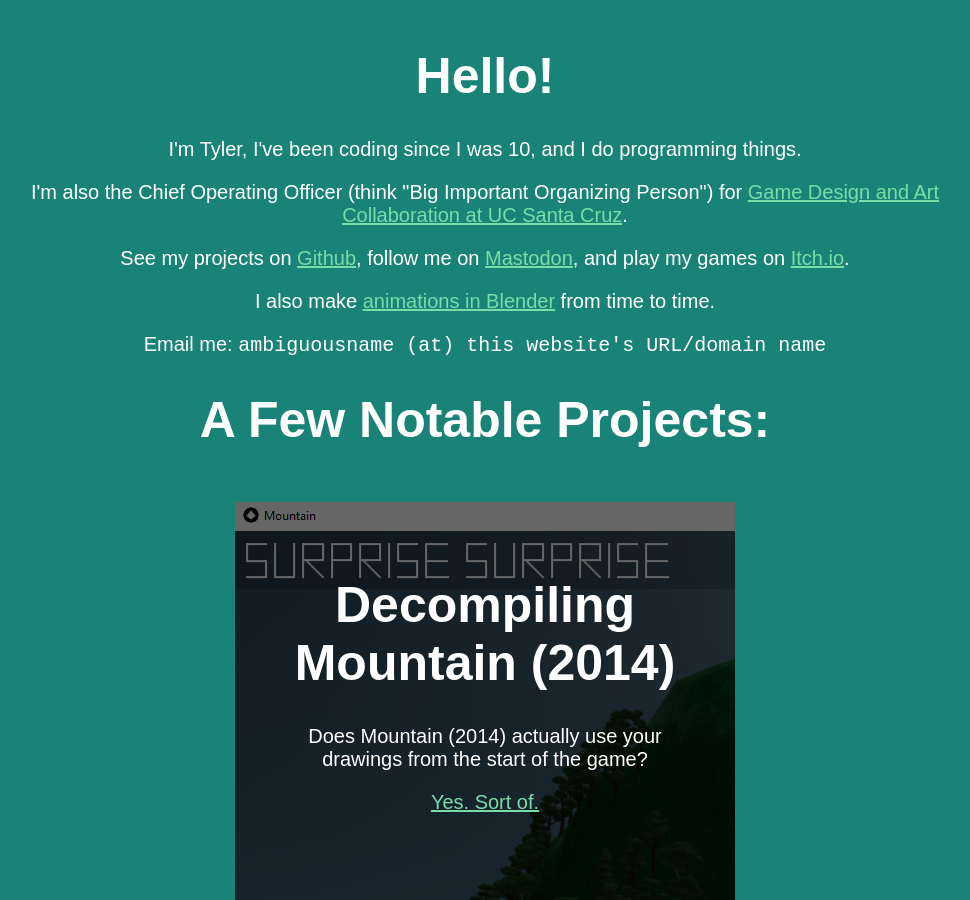
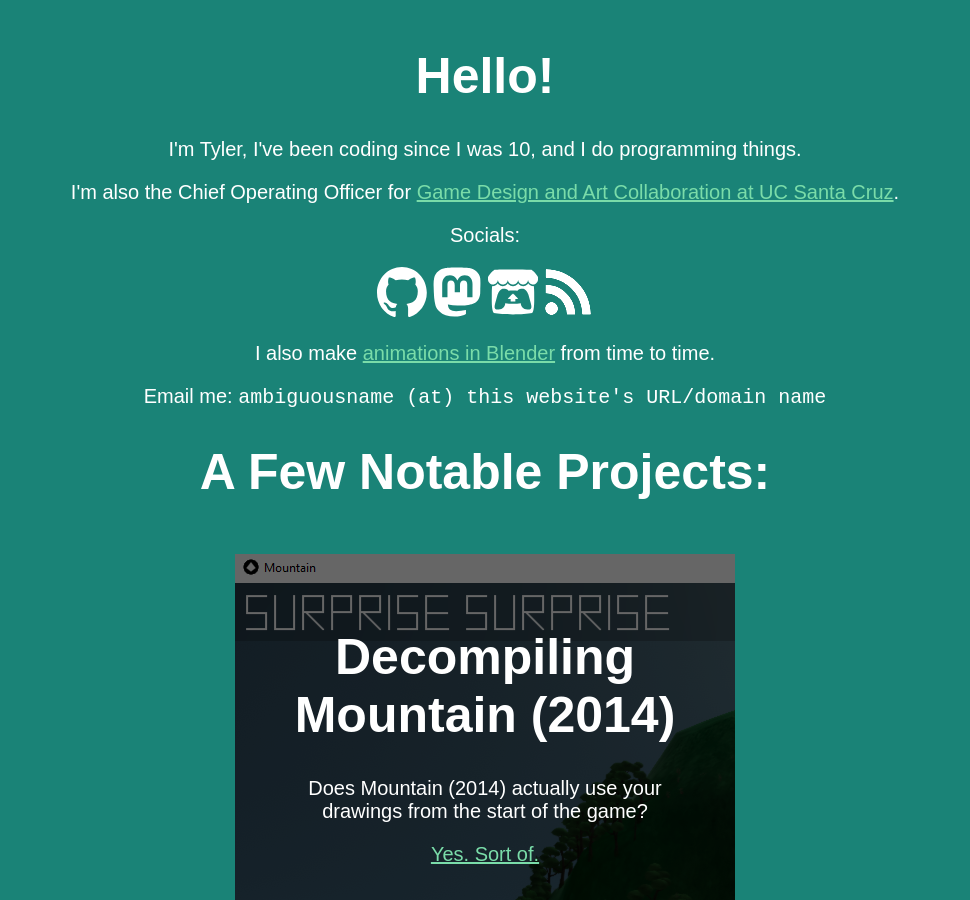
Before and after one commit to ambiguousname/ambiguousname.github.io, a Jekyll site: the page built from index.html, in a window 1280 px wide and 900 px high. Shown: the whole window, without its empty margins (155-1125 px from the left). Built offline with Jekyll 4.4.1, drawn with Linux system fonts in a browser that asks for light colours.

Commit message:
Adding social icons

```diff
--- a/index.html
+++ b/index.html
@@ -16,8 +16,15 @@
         <div class="content">
             <h1>Hello!</h1>
             <p>I'm Tyler, I've been coding since I was 10, and I do programming things.</p>
-            <p>I'm also the Chief Operating Officer (think "Big Important Organizing Person") for <a href="http://gdacollab.com/">Game Design and Art Collaboration at UC Santa Cruz</a>.</p>
-            <p>See my projects on <a href="https://www.github.com/ambiguousname/">Github</a>, follow me on <a rel="me" href="https://mathstodon.xyz/@ambiguousname">Mastodon</a>, and play my games on <a href="https://ambiguous-name.itch.io/">Itch.io</a>.
+            <p>I'm also the Chief Operating Officer for <a href="http://gdacollab.com/">Game Design and Art Collaboration at UC Santa Cruz</a>.</p>
+            <p>
+                Socials:
+            </p>
+            <p>
+                <a href="https://www.github.com/ambiguousname/"><img width="50" height="50" src="/assets/icons/github-mark-white.svg"/></a>
+                <a rel="me" href="https://mathstodon.xyz/@ambiguousname"><img width="50" height="50" src="/assets/icons/mastodon-white.svg"/></a>
+                <a href="https://ambiguous-name.itch.io/"><img width="50" height="50" src="/assets/icons/itchio-textless-white.svg"/></a>
+                <a href="/feed"><img width="50" height="50" src="/assets/icons/RSS-icon.svg"/></a>
             </p>
             <p>
                 I also make <a href="./animations">animations in Blender</a> from time to time.
```
Also changed, not shown: assets/icons/RSS-icon.svg (added), assets/icons/github-mark-white.svg (added), assets/icons/itchio-textless-white.svg (added), assets/icons/mastodon-white.svg (added).
